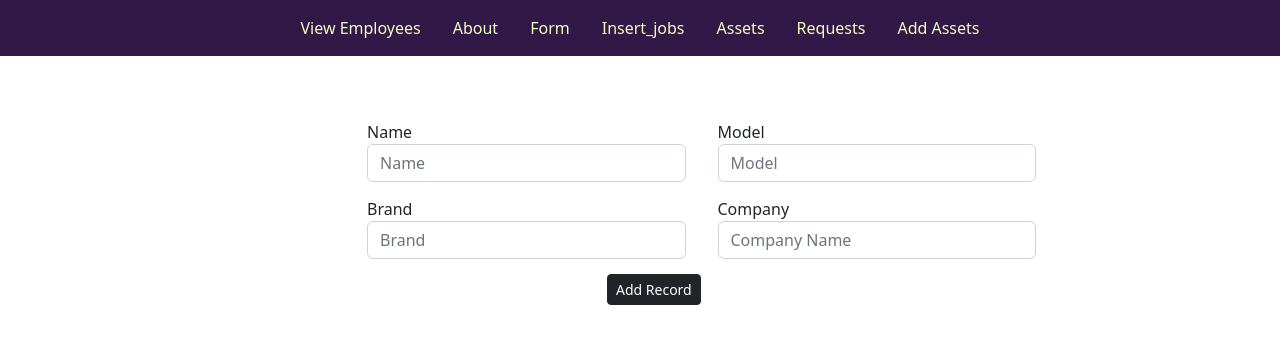
After one commit to Derv6464/databaseProject2, a Flask app: page /add_Asset_View in a window 1280 px wide. The commit adds this page. Shown: the top 344 px of the page. Run offline with Flask 2, Linux system fonts and the light colour scheme.

Commit message:
add assets

```diff
--- a/main.py
+++ b/main.py
@@ -108,9 +108,31 @@ def getjobsData():
     con.close()
     return render_template('after_submit.html')
 
+
+@app.route('/Add_Assets', methods=["GET", "POST"])
+def getAssetData():
+    name = request.form["name"]
+    model = request.form["model"]
+    brand = request.form["brand"]
+    company = request.form["company"]
+    con = oracledb.connect(user=user, password=password, dsn=conn_string)
+    cur = con.cursor()
+    # print("INSERT INTO HR.JOBS(JOB_ID, JOB_TITLE, MIN_SALARY, MAX_SALARY) VALUES (:0, :1, :2,:3)", (id, title,  int(min), int(max)))
+
+    cur.execute("INSERT INTO ASSETS.ASSETS(NAME, MODEL, BRAND, COMPANY_ID, IS_AVAILABLE, IS_RETIRED) VALUES (:0, :1, :2,:3, :4, :5)",
+                (name, model, brand, int(company), 0, 0))
+    con.commit()
+    cur.close()
+    con.close()
+    return render_template('after_submit.html')
+
 @app.route('/empty_View')
 def empty():
     return render_template('empty.html')
+
+@app.route('/add_Asset_View')
+def addAssetView():
+    return render_template('addAssets.html')
 
 @app.route('/assests_View')
 def assests():
--- a/templates/Nav.html
+++ b/templates/Nav.html
@@ -46,7 +46,12 @@
           >Requests</a
         >
       </li>
-
+      </li>
+        <li class="nav-item">
+        <a class="nav-link" href="{{url_for('addAssetView')}}" style="color: #F4FEC1"
+          >Add Assets</a
+        >
+      </li>
 
     </ul>
   </div>
--- /dev/null
+++ b/templates/addAssets.html
@@ -0,0 +1,75 @@
+<!DOCTYPE html>
+<html lang="en">
+<head>
+        <title>Add Assets</title>
+        {% include 'nav.html' %}
+    </head>
+<body>
+    <div
+      class="container-fluid"
+      style="display: flex; justify-content: center; margin-top: 4rem"
+    >
+      <form action="/Add_Assets" method="POST">
+        <div
+          class="form-row"
+          style="display: flex; gap: 2rem; margin-bottom: 15px"
+        >
+          <div class="form-group col-md-7">
+            <label for="name">Name</label>
+            <input
+              type="text"
+              class="form-control"
+              id="name"
+              name="name"
+              placeholder="Name"
+              style="box-shadow: none"
+            />
+          </div>
+          <div class="form-group col-md-7">
+            <label for="model">Model</label>
+            <input
+              type="text"
+              class="form-control"
+              id="model"
+              name="model"
+              placeholder="Model"
+              style="box-shadow: none"
+            />
+          </div>
+        </div>
+        <div
+          class="form-row"
+          style="display: flex; gap: 2rem; margin-bottom: 15px"
+        >
+          <div class="form-group col-md-7">
+            <label for="brand">Brand</label>
+            <input
+              type="text"
+              class="form-control"
+              id="brand"
+              name="brand"
+              placeholder="Brand"
+              style="box-shadow: none"
+            />
+          </div>
+          <div class="form-group col-md-7">
+            <label for="company">Company</label>
+            <input
+              type="text"
+              class="form-control"
+              id="company"
+              name="company"
+              placeholder="Company Name"
+              style="box-shadow: none"
+            />
+          </div>
+        </div>
+        <div style="margin-left: 15rem">
+          <button type="submit" class="btn btn-dark btn-sm">
+            Add Record
+          </button>
+        </div>
+      </form>
+    </div>
+  </body>
+</html>
```
